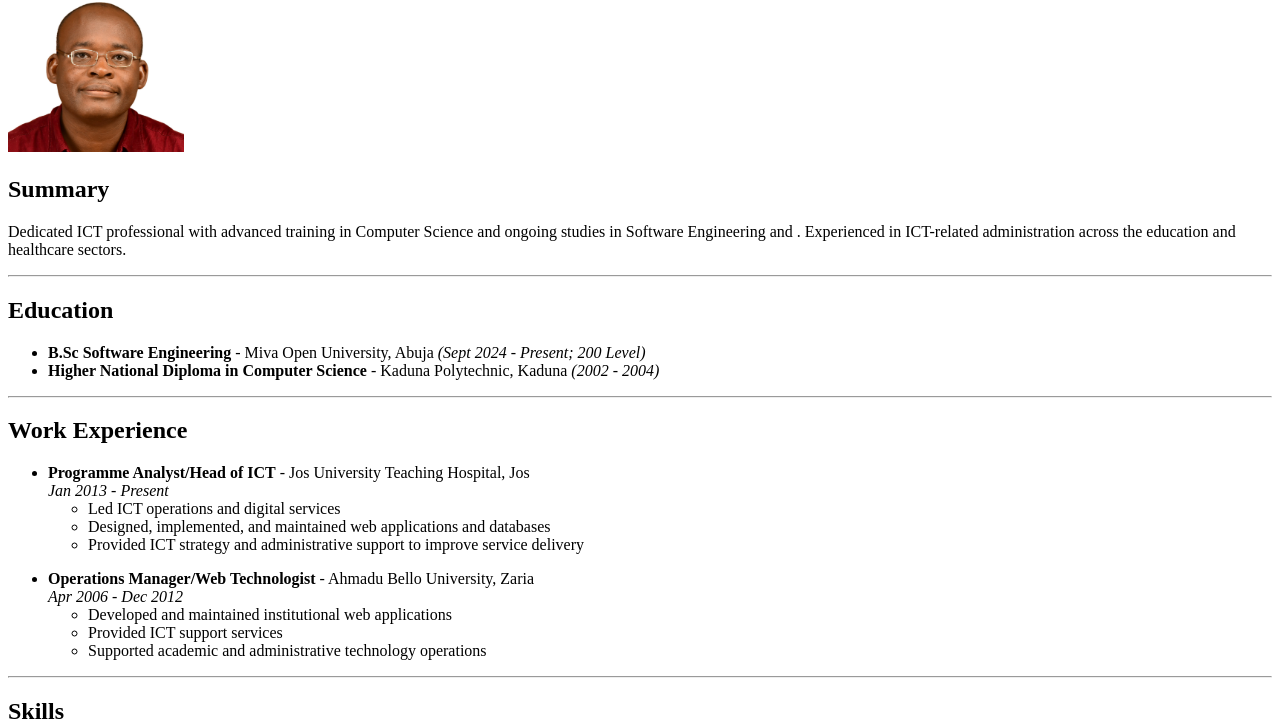
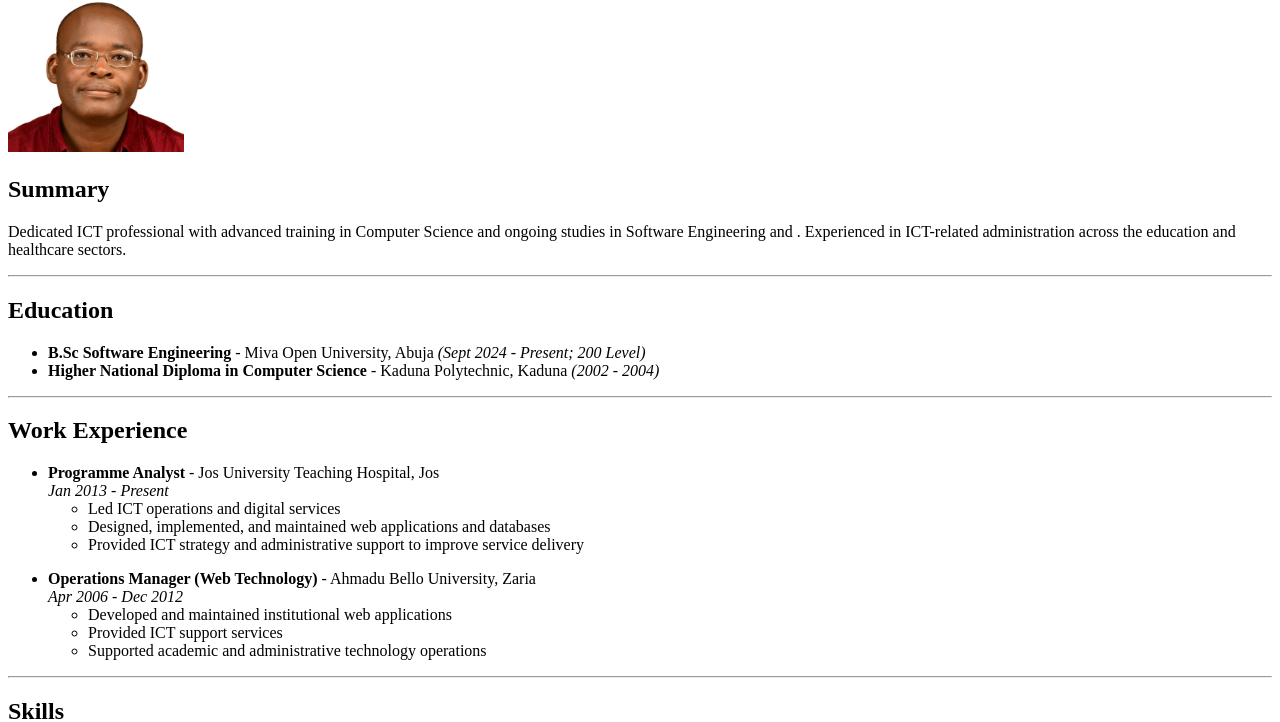
Before and after one commit to dgplang/my-resume, a plain HTML site: page index.html in a window 1280 px wide. Shown: the part 78-800 px from the top of the page. Drawn offline with Linux system fonts and the light colour scheme.

Commit message:
Revise job title and correct text in index.html
Updated job title for Operations Manager and made minor text corrections.

```diff
--- a/index.html
+++ b/index.html
@@ -19,7 +19,7 @@
     <hr />
     <h2>Work Experience</h2>
     <ul>
-        <li><strong>Programme Analyst/Head of ICT</strong> - Jos University Teaching Hospital, Jos<br /><i>Jan 2013 - Present</i>
+        <li><strong>Programme Analyst</strong> - Jos University Teaching Hospital, Jos<br /><i>Jan 2013 - Present</i>
             <ul>
                 <li>Led ICT operations and digital services</li>
                 <li>Designed, implemented, and maintained web applications and databases</li>
@@ -28,7 +28,7 @@
         </li>
     </ul>
     <ul>
-        <li><strong>Operations Manager/Web Technologist</strong> - Ahmadu Bello University, Zaria<br /><i>Apr 2006 - Dec 2012</i>
+        <li><strong>Operations Manager (Web Technology)</strong> - Ahmadu Bello University, Zaria<br /><i>Apr 2006 - Dec 2012</i>
             <ul>
                 <li>Developed and maintained institutional web applications</li>
                 <li>Provided ICT support services</li>
```
